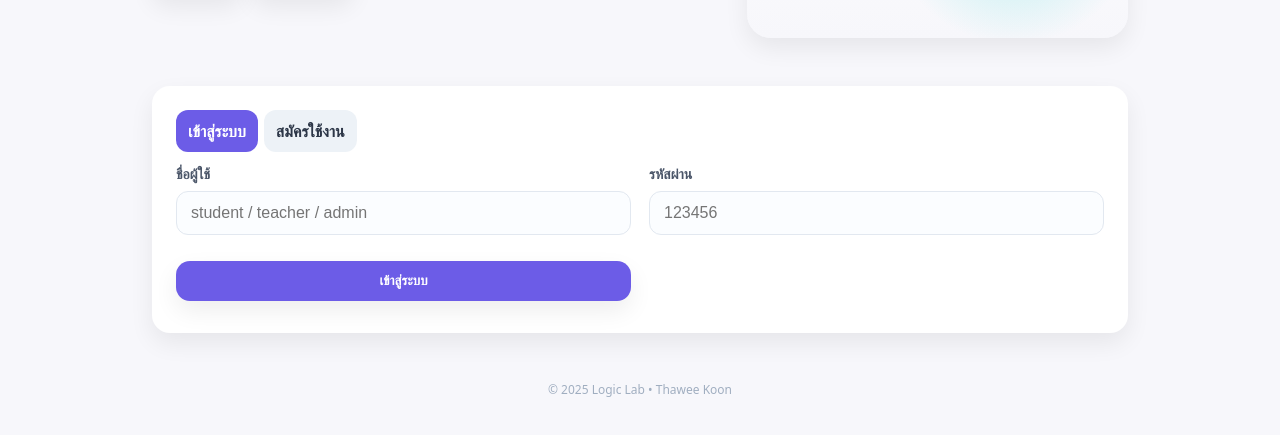
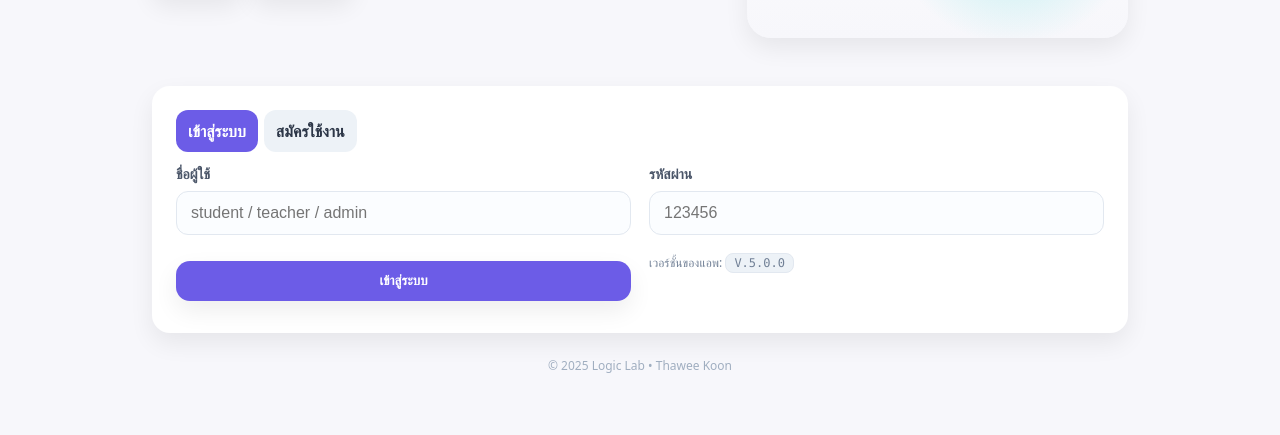
Before and after one commit to TEWIOCK/Logic-Lap-M4, a plain HTML site: page index.html in a window 1280 px wide. Shown: the part 363-798 px from the top of the page. Drawn offline with Linux system fonts and the light colour scheme.

Commit message:
Add files via upload

```diff
--- a/index.html
+++ b/index.html
@@ -39,6 +39,7 @@
           <div class="input"><label>ชื่อผู้ใช้</label><input id="login_user" placeholder="student / teacher / admin"></div>
           <div class="input"><label>รหัสผ่าน</label><input id="login_pass" type="password" placeholder="123456"></div>
           <div><button class="btn" style="width:100%;margin-top:8px">เข้าสู่ระบบ</button><div class="small" id="login_msg" style="margin-top:8px"></div></div>
+		  <div class="small">เวอร์ชั้นของแอพ: <span class="kbd">V.5.0.0</span>
         </form>
       </div>
 
```
